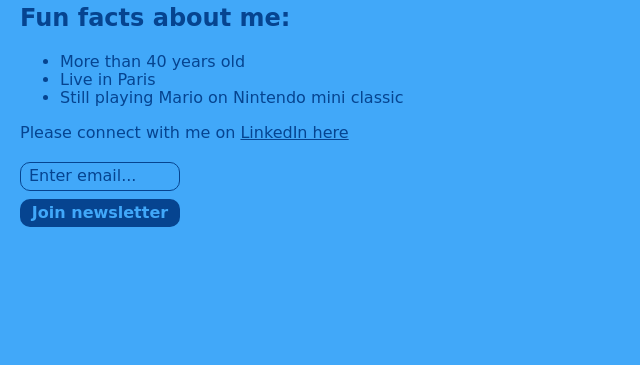
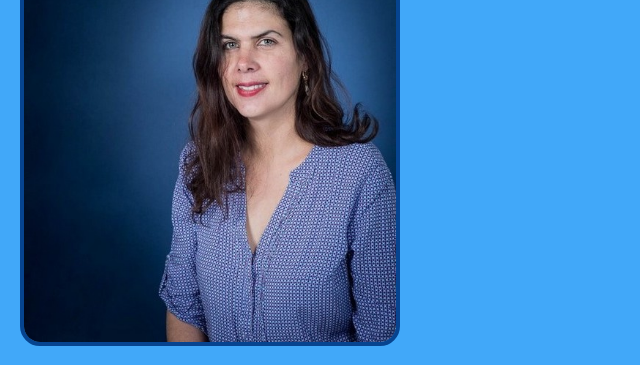
Before and after one commit to anneln/personal-site, a plain HTML site: page index.html in a window 1280 px wide. Shown: the part 121-486 px from the top of the page, without its empty margins (0-640 px from the left). Drawn offline with nearby package versions, Linux system fonts and the light colour scheme; a web font is replaced by a local one.

Commit message:
Update index.html

```diff
--- a/index.html
+++ b/index.html
@@ -10,7 +10,7 @@
         Challenge 1:
         Write the HTML for your personal website.
         -->
-        <img src="/MALTAHB.jpg" alt="Anne-Hélène Bricet image">
+        <img src="ahb.jpg" alt="Anne-Hélène Bricet image">
         <h1>Hi, my name is Anne-Hélène</h1>
         <h2>Fun facts about me: </h2>
         <ul>
```
